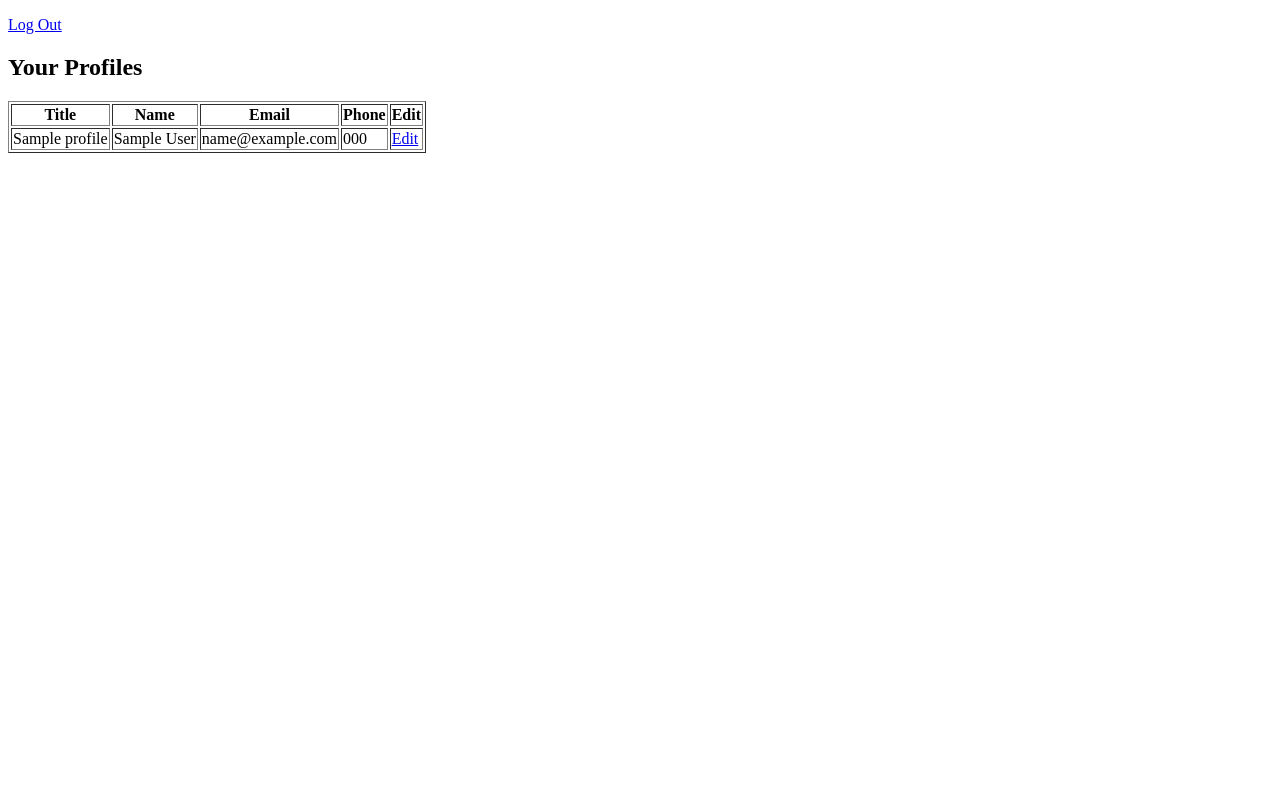
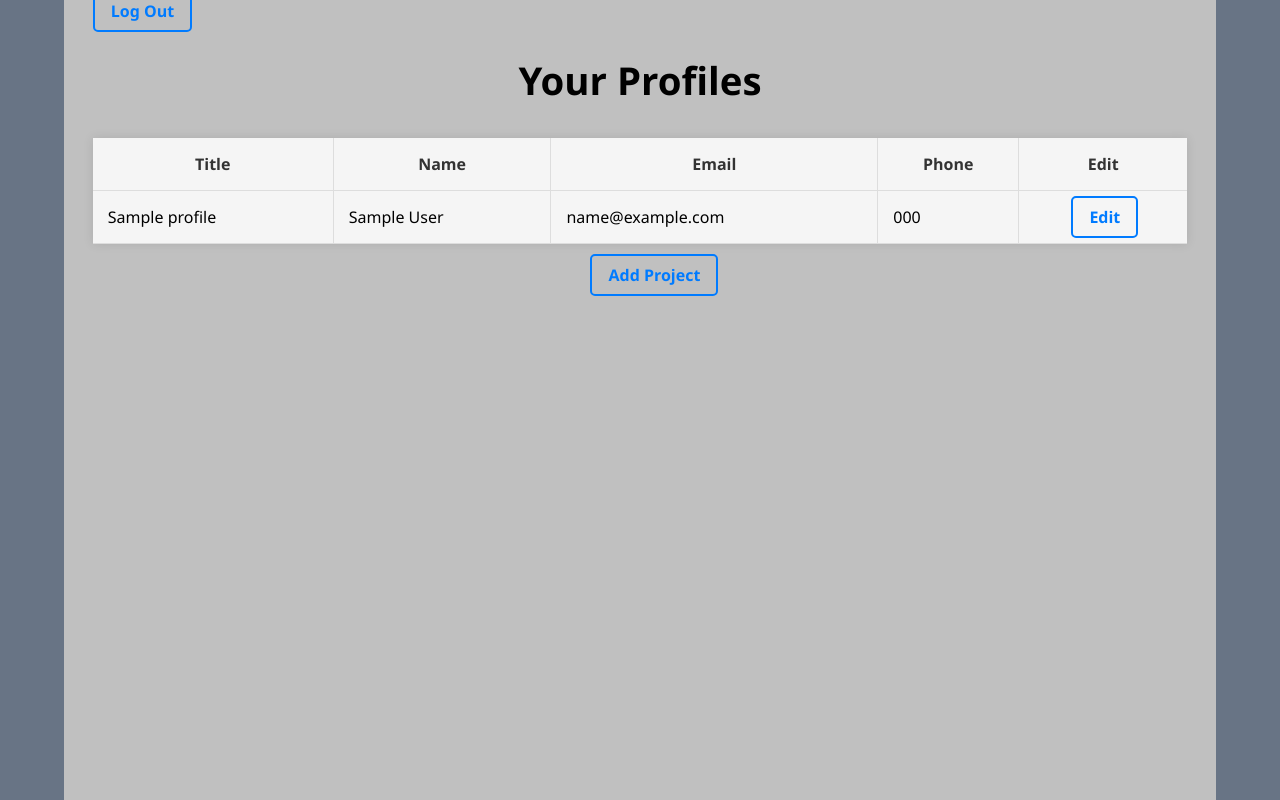
Before and after one commit to MarcinCuprys13/CMS, a Django app: page / in a window 1280 px wide. Run offline with Django 4.2, Linux system fonts and the light colour scheme; a user stored in the database is signed in; tables that the repository leaves empty hold one stand-in row (values such as "Sample post").

Commit message:
add style for home

```diff
--- a/snakecms/templates/home.html
+++ b/snakecms/templates/home.html
@@ -2,9 +2,99 @@
 
 {% block content %}
     {% if user.is_authenticated %}
-        <p><a href="{% url 'logout' %}">Log Out</a></p>
+
+<style>
+
+    .logout-link, .login-link, .edit-link {
+        text-decoration: none;
+        color: #007bff;
+        font-weight: bold;
+        border: 2px solid #007bff;
+        padding: 8px 16px;
+        border-radius: 5px;
+        margin-left: 2.5%;
+    }
+    .logout-link {
+        margin-left: 2.5%;
+    }
+
+
+
+        .logout-link:hover, .login-link:hover, .edit-link:hover {
+            text-decoration:none;
+            background-color: #007bff;
+            color: #fff;
+        }
+
+
+
+    .table_edit{
+        text-align:center;
+    }
+
+    p {
+        margin-left: 2.5%;
+    }
+    .content-container {
+        height: 100vh;
+        padding: 0;
+        margin: 0 5%;
+        background-color: #C0C0C0;
+    }
+    body {
+        font-family: 'Segoe UI', Tahoma, Geneva, Verdana, sans-serif;
+        margin: 0;
+        padding: 0;
+        background-color: #687485
+    }
+
+    table {
+        background-color: #F5F5F5;
+        width: 95%;
+        border-collapse: collapse;
+        margin: 20px auto;
+        box-shadow: 0 0 10px rgba(0, 0, 0, 0.1);
+    }
+
+    th, td {
+        padding: 15px;
+        text-align: left;
+        border-bottom: 1px solid #ddd;
+    }
+
+    th {
+        color: #333;
+        text-align: center;
+    }
+    .Add_new {
+        text-align: center;
+        margin-top: 20px;
+    }
+
+
+        a.edit-link:hover {
+            text-decoration: none;
+        }
+
+    th:not(:last-child),
+    td:not(:last-child) {
+        border-right: 1px solid #ddd;
+    }
+
+    h2 {
+        text-align: center;
+        font-size: 3vw;
+    }
+
+</style>
+
+<body>
+    <div class="content-container">
+
+        <a href="{% url 'logout' %}" class="logout-link">Log Out</a>
         <h2>Your Profiles</h2>
-        <table border="1">
+
+        <table>
             <thead>
                 <tr>
                     <th>Title</th>
@@ -21,13 +111,18 @@
                     <td>{{ profile.first_name }} {{ profile.last_name }}</td>
                     <td>{{ profile.email }}</td>
                     <td>{{ profile.phone }}</td>
-                        <td><a href="{% url 'profile-edit' pk=profile.pk %}">Edit</a></td>
+                    <td class="table_edit"><a href="{% url 'profile-edit' pk=profile.pk %}" class="edit-link">Edit</a></td>
                 </tr>
                 {% endfor %}
             </tbody>
         </table>
+        <div class="Add_new">
+            <a  href="" class="edit-link">Add Project</a>
+        </div>
         {% else %}
         <p>You are not logged in</p>
-        <a href="{% url 'login' %}">Log In</a>
+        <a href="{% url 'login' %}" class="login-link">Log In</a>
         {% endif %}
         {% endblock %}
+    </div>
+</body>
```
Lines whose indentation alone changed are shown as unchanged.
